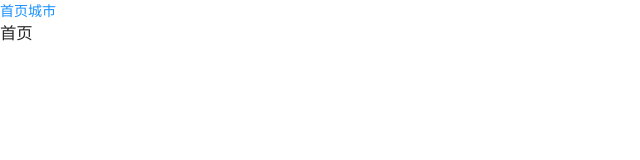
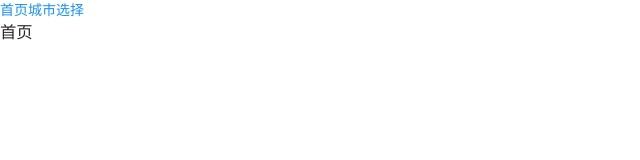
Before and after one commit to 191118556/RentHome-mobile, a React (Create React App) app: page / in a window 1280 px wide. Shown: the top 160 px of the page, without its empty margins (0-640 px from the left). Built offline with nearby package versions, Linux system fonts and the light colour scheme.

Commit message:
全局样式初始化配置

```diff
--- a/src/App.js
+++ b/src/App.js
@@ -8,7 +8,7 @@ function App() {
     <div className="App">
       <HashRouter>
         <Link to='/'>首页</Link>
-        <Link to='/cityList'>城市</Link>
+        <Link to='/cityList'>城市选择</Link>
 
         <Route exact path='/' component={Home} />
         <Route exact path='/cityList' component={cityList} />
--- a/src/index.css
+++ b/src/index.css
@@ -1,13 +1,16 @@
-body {
+html, body {
+  height: 100%;
+  font-family: 'Microsoft YaHei';
+  color: #333;
+  background-color: #fff;
   margin: 0;
-  font-family: -apple-system, BlinkMacSystemFont, 'Segoe UI', 'Roboto', 'Oxygen',
-    'Ubuntu', 'Cantarell', 'Fira Sans', 'Droid Sans', 'Helvetica Neue',
-    sans-serif;
-  -webkit-font-smoothing: antialiased;
-  -moz-osx-font-smoothing: grayscale;
+  padding: 0;
 }
 
-code {
-  font-family: source-code-pro, Menlo, Monaco, Consolas, 'Courier New',
-    monospace;
+* {
+  box-sizing: border-box;
 }
+
+ul {
+  list-style: none;
+}
--- a/src/index.js
+++ b/src/index.js
@@ -1,6 +1,6 @@
 import React from 'react'
 import ReactDOM from 'react-dom'
-
+import './index.css'
 import App from './App'
 
 ReactDOM.render(<App />, document.getElementById('root'))
```
Also changed, not shown: 1 other file (tests, documents, lock files or other folders).
